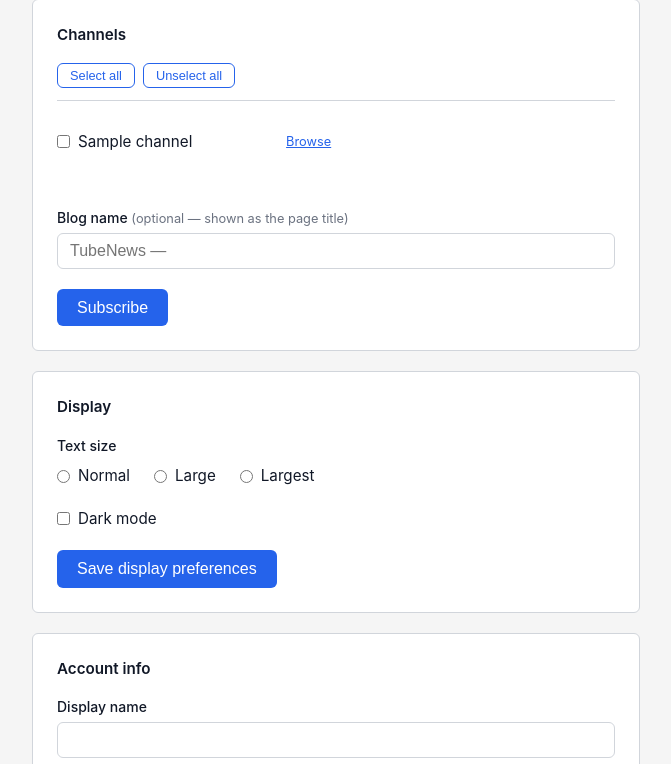
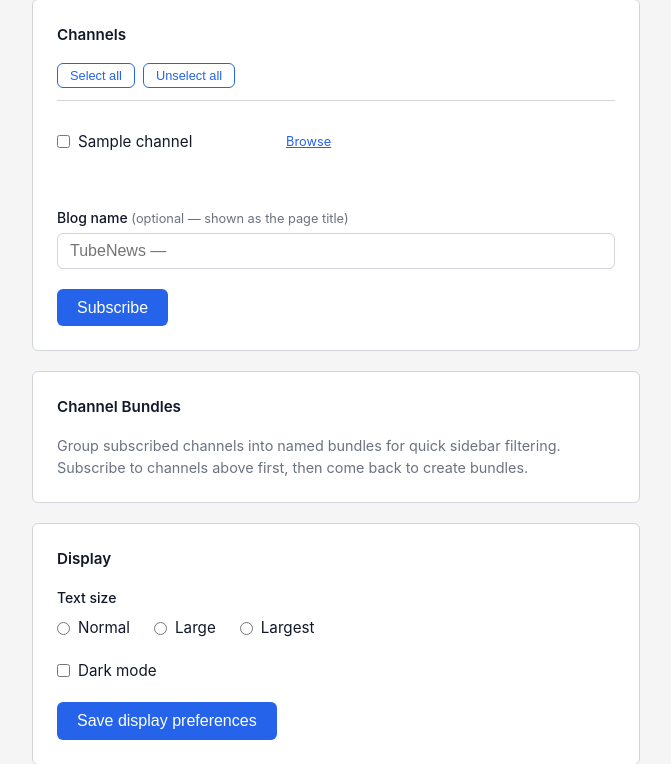
Before and after one commit to jepace/TubeNews, a Flask app: template web/templates/account.html in a window 1280 px wide. Shown: the part 433-1197 px from the top of the page, without its empty margins (304-975 px from the left). Run offline with Flask 3, Linux system fonts and the light colour scheme; the template is opened without the code that fills it: most values are stand-ins (such as "Sample title", 1, 10 or a date in 2020); some libraries are stand-ins or nearby versions.

Commit message:
Show Channel Bundles section whenever channels are configured
Previously the section was hidden until the user was subscribed to at
least one channel, making it invisible on a fresh account. Now it appears
whenever channels exist in TubeNews.json, with a prompt to subscribe first
if no subscriptions are active yet.

https://claude.ai/code/session_019Pdm39GB4mgrykKh4zo8xN

```diff
--- a/web/templates/account.html
+++ b/web/templates/account.html
@@ -88,10 +88,13 @@
   </section>
 
   <!-- ── Bundles ──────────────────────────────────────────── -->
-  {% if current_user.channel_ids %}
+  {% if channels %}
   <section class="admin-section">
     <h2>Channel Bundles</h2>
     <p class="muted">Group subscribed channels into named bundles for quick sidebar filtering.</p>
+    {% if not current_user.channel_ids %}
+    <p class="muted">Subscribe to channels above first, then come back to create bundles.</p>
+    {% else %}
     <form method="post" action="{{ url_for('account_bundles') }}">
       <input type="hidden" name="csrf_token" value="{{ csrf_token() }}">
       <input type="hidden" name="bundle_count" value="{{ bundles|length }}">
@@ -134,6 +137,7 @@
         <button type="submit" class="btn-save">Save bundles</button>
       </div>
     </form>
+    {% endif %}
   </section>
   {% endif %}
 
```
